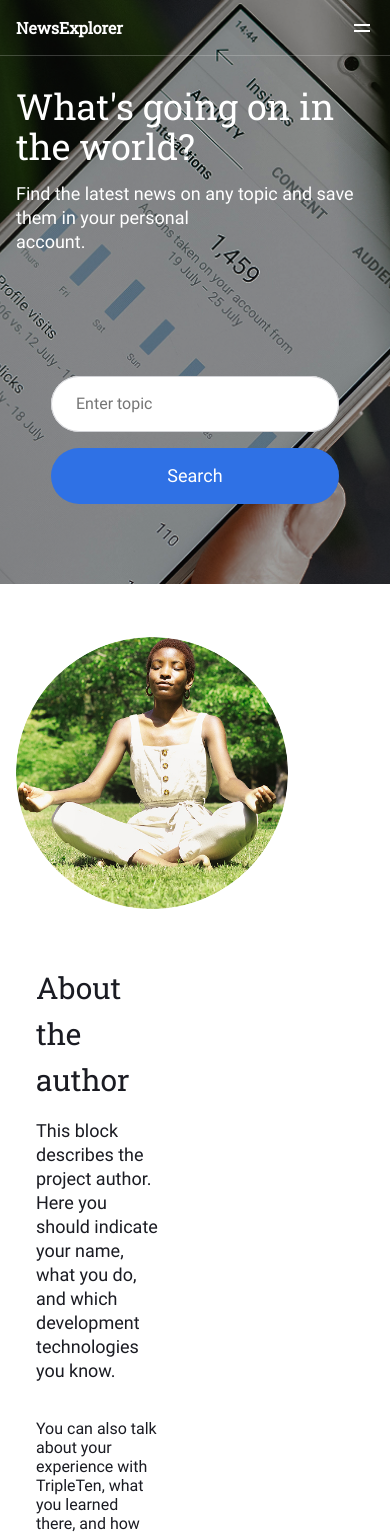
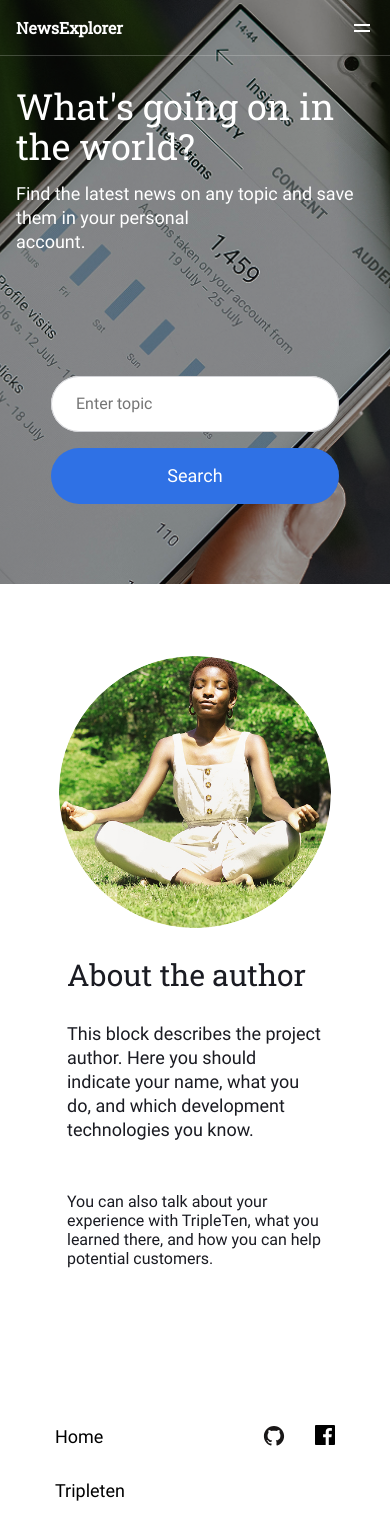
Before and after one commit to joseidd/News-Explorer_Project, a React (Vite) app: page / in a window 390 px wide. Shown: the top 1534 px of the page. Built offline with nearby package versions, Linux system fonts and the light colour scheme.

Commit message:
NEW UPDATE

```diff
--- a/src/components/About/About.css
+++ b/src/components/About/About.css
@@ -39,101 +39,62 @@
   display: flex;
   flex-direction: column;
   justify-content: space-between;
-  height: 80px;
+  margin-bottom: 30px;
   font-weight: 400;
   font-size: 18px;
   line-height: 24px;
   max-width: 600px;
 }
 
-@media screen and (max-width: 920px) {
+@media screen and (max-width: 768px) {
   .about {
-    padding: 40px 40px 61px;
-    margin: 0 auto;
+    flex-direction: row;
+    padding: 0;
+    margin: 40px 0 61px 0;
+    gap: 0;
+  }
+
+  .about__content {
+    margin: 0;
+    width: 424px;
+    gap: 0;
+    padding: 0;
   }
 
   .about__author-image {
-    max-width: 232px;
+    margin: 20px 32px 0 40px;
+    width: 232px;
     height: 232px;
-    margin-top: 21px;
+  }
+
+  .about__paragraph {
+    margin-bottom: 30px;
+  }
+}
+
+.about__header {
+  font-size: 30px;
+}
+
+@media screen and (max-width: 575px) {
+  .about {
+    flex-direction: column;
+    align-items: center;
+    width: 100%;
+  }
+
+  .about__author-image {
+    margin: 32px 16px 0;
+    height: 272px;
+    width: 272px;
   }
 
   .about__content {
-    max-width: 424px;
-    margin-top: 0px;
-    margin-right: 216px;
+    padding: 24px 16px 0;
+    margin-bottom: 80px;
+    width: 288px;
   }
-
   .about__paragraph {
-    height: 168px;
-    max-width: 424px;
-  }
-
-  .about__header {
-    margin-bottom: 16px;
-    font-size: 30px;
+    margin-bottom: 50px;
   }
 }
-
-@media screen and (max-width: 768px) {
-  .about__content {
-    width: 424px;
-    margin-top: 0px;
-    margin-right: 216px;
-  }
-
-  .about__paragraph {
-    /* height: 168px;
-    width: 424px; */
-  }
-}
-
-@media screen and (max-width: 540px) {
-  .about {
-    flex-direction: column;
-    padding: 32px 16px 128px;
-  }
-
-  .about__author-image {
-    max-width: 272px;
-    height: 272px;
-    /* margin: 0 auto 24px; */
-  }
-
-  .about__paragraph {
-    height: 300px;
-    /* width: 288px;  */
-    flex-direction: column;
-    align-items: center;
-  }
-}
-
-@media screen and (max-width: 618px) {
-  .about__content {
-    margin-left: 20px;
-    width: auto;
-  }
-}
-
-@media screen and (max-width: 738px) {
-  .about__content {
-    margin-left: 20px;
-    width: auto;
-  }
-}
-
-@media screen and (max-width: 320px) {
-  .about__content {
-    margin-left: -20px;
-  }
-
-  .about__author-image {
-    max-width: 272px;
-    height: 272px;
-    margin: 0 auto 24px;
-  }
-
-  .about__paragraph {
-    margin: 0 auto 24px;
-  }
-}
--- a/src/components/App/App.css
+++ b/src/components/App/App.css
@@ -38,7 +38,7 @@
   display: flex;
   flex-direction: column;
   position: relative;
-  width: 100%;
+  max-width: 100%;
   box-sizing: border-box;
   padding: 0;
   margin: 0 auto;
@@ -49,20 +49,18 @@
   display: flex;
   flex-direction: column;
   /* max-width: 1440px; */
-  width: 100%;
+  max-width: 100%;
   font-family: "Roboto";
 }
 
-/* @media screen and (max-width: 768px) {
+@media screen and (max-width: 768px) {
   .app {
-    width: fit-content;
-    margin: 0 auto;
+    max-width: 100%;
   }
 }
 
 @media screen and (max-width: 320px) {
   .app {
-    width: fit-content;
     margin: 0 auto;
   }
-} */
+}
```
